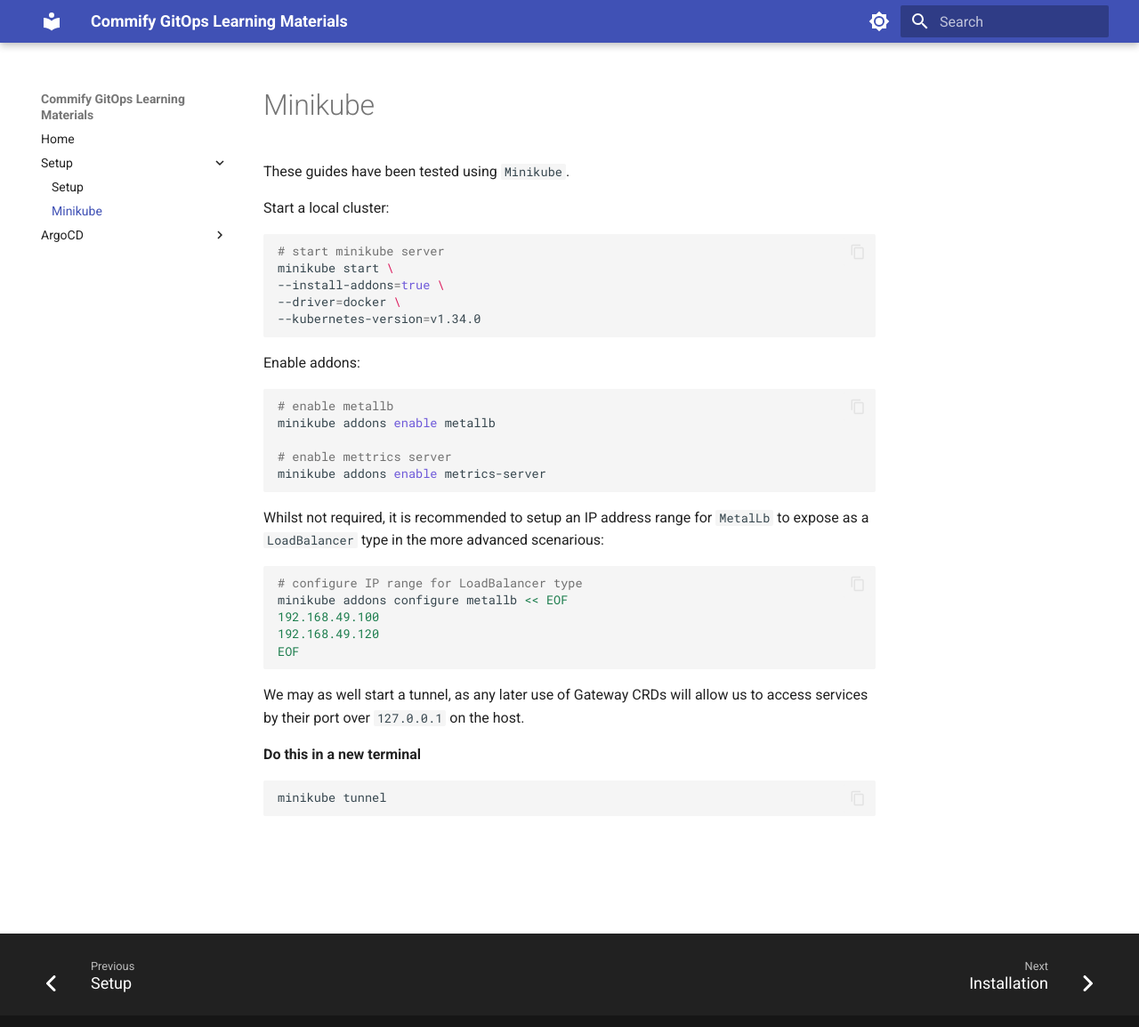
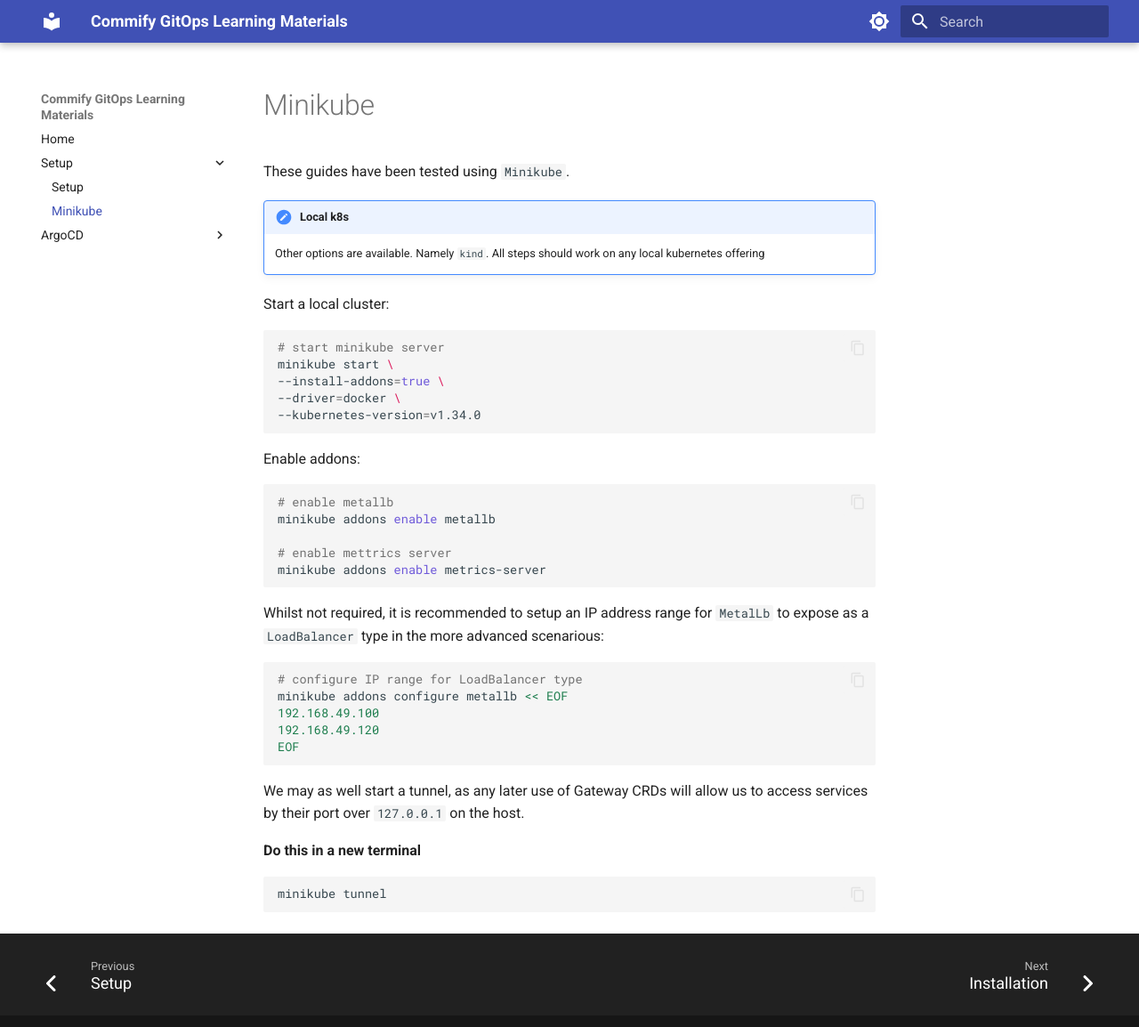
Before and after one commit to nicholls-c/gitops-docs, an MkDocs documentation site: the page built from docs/setup/minikube.md, in a window 1280 px wide and 1165 px high. Shown: the top 1154 px of the window at 89% size. Built offline with MkDocs 1.6.1 and Material for MkDocs 9.7.7, drawn with Linux system fonts in a browser that asks for light colours.

Commit message:
minikube note box

````diff
--- a/docs/setup/minikube.md
+++ b/docs/setup/minikube.md
@@ -6,6 +6,10 @@
 # Minikube
 
 These guides have been tested using `Minikube`.
+
+!!! Note "Local k8s"
+    Other options are available. Namely `kind`.
+    All steps should work on any local kubernetes offering
 
 Start a local cluster:
 ```bash
````
